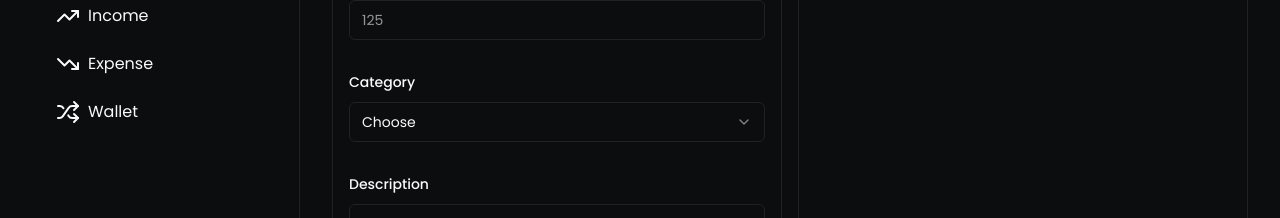
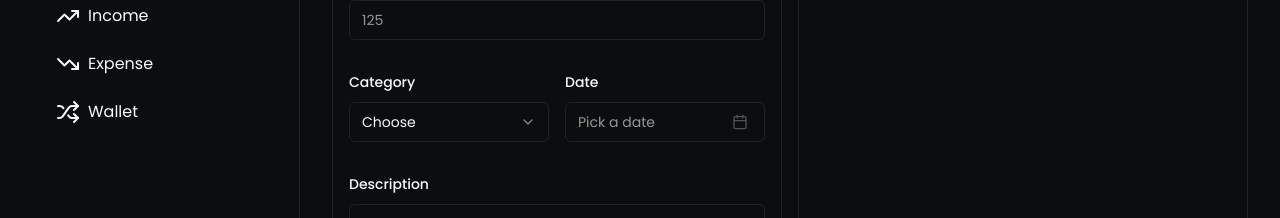
Before and after one commit to michaelcanonizado/minder, a Next.js app: page /expense/track in a window 1280 px wide. Shown: the part 460-678 px from the top of the page. Built offline with nearby package versions, Linux system fonts and the light colour scheme.

Commit message:
feat: add <FormDatePicker> and date to schema

```diff
--- a/src/components/sections/form/transaction/Expense.tsx
+++ b/src/components/sections/form/transaction/Expense.tsx
@@ -4,6 +4,8 @@ import React from 'react';
 import { z } from 'zod';
 import { zodResolver } from '@hookform/resolvers/zod';
 import { useForm } from 'react-hook-form';
+import { format } from 'date-fns';
+import { CalendarIcon } from 'lucide-react';
 
 import { cn } from '@/lib/utils';
 
@@ -12,7 +14,6 @@ import {
   FormField,
   FormItem,
   FormControl,
-  FormDescription,
   FormLabel,
   FormMessage
 } from '@/components/ui/form';
@@ -23,6 +24,12 @@ import {
   SelectTrigger,
   SelectValue
 } from '@/components/ui/select';
+import {
+  Popover,
+  PopoverContent,
+  PopoverTrigger
+} from '@/components/ui/popover';
+import { Calendar } from '@/components/ui/calendar';
 import { Input } from '@/components/ui/input';
 import { Button } from '@/components/ui/button';
 import { RadioGroup, RadioGroupItem } from '@/components/ui/radio-group';
@@ -228,6 +235,7 @@ const Expense = () => {
             )}
           />
 
+          <div className='grid grid-cols-2 gap-4'>
             <FormField
               control={form.control}
               name='categoryId'
@@ -239,6 +247,19 @@ const Expense = () => {
                 </FormItem>
               )}
             />
+
+            <FormField
+              control={form.control}
+              name='date'
+              render={({ field }) => (
+                <FormItem>
+                  <FormLabel>Date</FormLabel>
+                  <FormDatePicker field={field} />
+                  <FormMessage />
+                </FormItem>
+              )}
+            />
+          </div>
 
           <FormField
             control={form.control}
@@ -263,6 +284,46 @@ const Expense = () => {
         </Button>
       </form>
     </Form>
+  );
+};
+
+const FormDatePicker = ({
+  className,
+  field
+}: {
+  className?: string;
+  field: any;
+}) => {
+  return (
+    <Popover>
+      <PopoverTrigger asChild>
+        <FormControl>
+          <Button
+            variant='outline'
+            className={cn(
+              'w-full pl-3 text-left font-normal hover:bg-background hover:text-muted-foreground ',
+              !field.value && 'text-muted-foreground ',
+              className
+            )}
+          >
+            {field.value ? (
+              format(field.value, 'PPPP')
+            ) : (
+              <span>Pick a date</span>
+            )}
+            <CalendarIcon className='ml-auto h-4 w-4 opacity-50' />
+          </Button>
+        </FormControl>
+      </PopoverTrigger>
+      <PopoverContent className='w-auto p-0' align='end'>
+        <Calendar
+          mode='single'
+          selected={field.value}
+          onSelect={field.onChange}
+          initialFocus
+        />
+      </PopoverContent>
+    </Popover>
   );
 };
 
--- a/src/schemas/track-expense.ts
+++ b/src/schemas/track-expense.ts
@@ -3,6 +3,9 @@ import { z } from 'zod';
 const trackExpenseSchema = z.object({
   amount: z.coerce.number({ message: 'Please enter a valid amount' }).min(1, {
     message: 'Please enter the amount'
+  }),
+  date: z.date({
+    message: 'Please enter the date'
   }),
   walletId: z
     .string({ message: 'Please choose where to deduct' })
```
Lines whose indentation alone changed are shown as unchanged.
